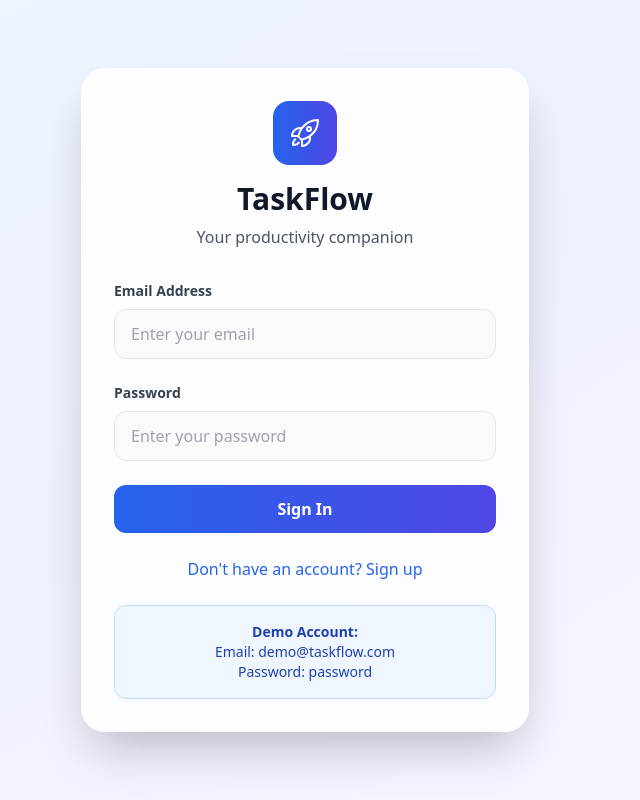
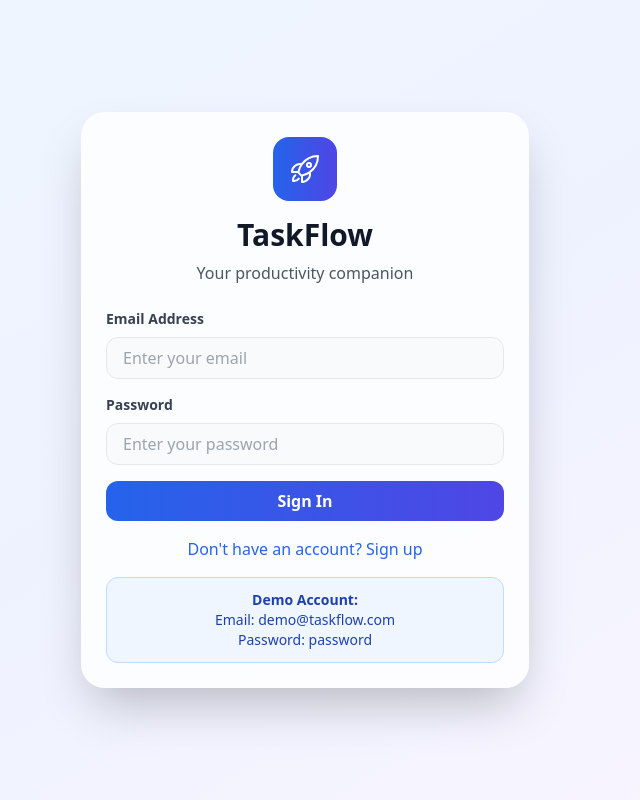
Before and after one commit to vincenttwizere/Task-Management-App, a React (Vite) app: page /login in a window 1280 px wide. Shown: the whole page, without its empty margins (335-975 px from the left). Built offline with nearby package versions, Linux system fonts and the light colour scheme.

Commit message:
latest change

```diff
--- a/src/App.jsx
+++ b/src/App.jsx
@@ -342,8 +342,8 @@ function AuthPage({ onLogin, onSignup, users }) {
 
   return (
     <div className="min-h-screen bg-gradient-to-br from-blue-50 via-indigo-50 to-purple-50 flex items-center justify-center p-4">
-      <div className="bg-white/80 backdrop-blur-xl rounded-3xl shadow-2xl p-8 w-full max-w-md border border-white/20">
-        <div className="text-center mb-8">
+      <div className="bg-white/80 backdrop-blur-xl rounded-3xl shadow-2xl p-6 w-full max-w-md border border-white/20">
+        <div className="text-center mb-6">
           <div className="inline-flex items-center justify-center w-16 h-16 bg-gradient-to-r from-blue-600 to-indigo-600 rounded-2xl mb-4">
             <RocketLaunchIcon className="w-8 h-8 text-white" />
           </div>
@@ -351,7 +351,7 @@ function AuthPage({ onLogin, onSignup, users }) {
           <p className="text-gray-600">Your productivity companion</p>
         </div>
 
-        <form onSubmit={handleSubmit} className="space-y-6">
+        <form onSubmit={handleSubmit} className="space-y-4">
           {!isLogin && (
             <div>
               <label className="block text-sm font-semibold text-gray-700 mb-2">Full Name</label>
@@ -359,7 +359,7 @@ function AuthPage({ onLogin, onSignup, users }) {
                 type="text"
                 value={formData.name}
                 onChange={(e) => setFormData({...formData, name: e.target.value})}
-                className="w-full px-4 py-3 border border-gray-200 rounded-xl focus:outline-none focus:ring-2 focus:ring-blue-500 focus:border-transparent transition-all duration-200 bg-gray-50 hover:bg-white"
+                className="w-full px-4 py-2 border border-gray-200 rounded-xl focus:outline-none focus:ring-2 focus:ring-blue-500 focus:border-transparent transition-all duration-200 bg-gray-50 hover:bg-white"
                 placeholder="Enter your full name"
               />
             </div>
@@ -371,7 +371,7 @@ function AuthPage({ onLogin, onSignup, users }) {
               type="email"
               value={formData.email}
               onChange={(e) => setFormData({...formData, email: e.target.value})}
-              className="w-full px-4 py-3 border border-gray-200 rounded-xl focus:outline-none focus:ring-2 focus:ring-blue-500 focus:border-transparent transition-all duration-200 bg-gray-50 hover:bg-white"
+              className="w-full px-4 py-2 border border-gray-200 rounded-xl focus:outline-none focus:ring-2 focus:ring-blue-500 focus:border-transparent transition-all duration-200 bg-gray-50 hover:bg-white"
               placeholder="Enter your email"
             />
           </div>
@@ -382,20 +382,20 @@ function AuthPage({ onLogin, onSignup, users }) {
               type="password"
               value={formData.password}
               onChange={(e) => setFormData({...formData, password: e.target.value})}
-              className="w-full px-4 py-3 border border-gray-200 rounded-xl focus:outline-none focus:ring-2 focus:ring-blue-500 focus:border-transparent transition-all duration-200 bg-gray-50 hover:bg-white"
+              className="w-full px-4 py-2 border border-gray-200 rounded-xl focus:outline-none focus:ring-2 focus:ring-blue-500 focus:border-transparent transition-all duration-200 bg-gray-50 hover:bg-white"
               placeholder="Enter your password"
             />
           </div>
 
           <button
             type="submit"
-            className="w-full px-6 py-3 bg-gradient-to-r from-blue-600 to-indigo-600 text-white rounded-xl hover:from-blue-700 hover:to-indigo-700 font-semibold transition-all duration-200 hover:shadow-lg transform hover:scale-105"
+            className="w-full px-6 py-2 bg-gradient-to-r from-blue-600 to-indigo-600 text-white rounded-xl hover:from-blue-700 hover:to-indigo-700 font-semibold transition-all duration-200 hover:shadow-lg transform hover:scale-105"
           >
             {isLogin ? 'Sign In' : 'Create Account'}
           </button>
         </form>
 
-        <div className="mt-6 text-center">
+        <div className="mt-4 text-center">
           <button
             onClick={toggleMode}
             className="text-blue-600 hover:text-blue-800 font-medium transition-colors duration-200"
@@ -405,7 +405,7 @@ function AuthPage({ onLogin, onSignup, users }) {
         </div>
 
         {isLogin && (
-          <div className="mt-6 p-4 bg-blue-50 rounded-xl border border-blue-200">
+          <div className="mt-4 p-3 bg-blue-50 rounded-xl border border-blue-200">
             <p className="text-sm text-blue-800 text-center">
               <strong>Demo Account:</strong><br />
               Email: demo@taskflow.com<br />
```
